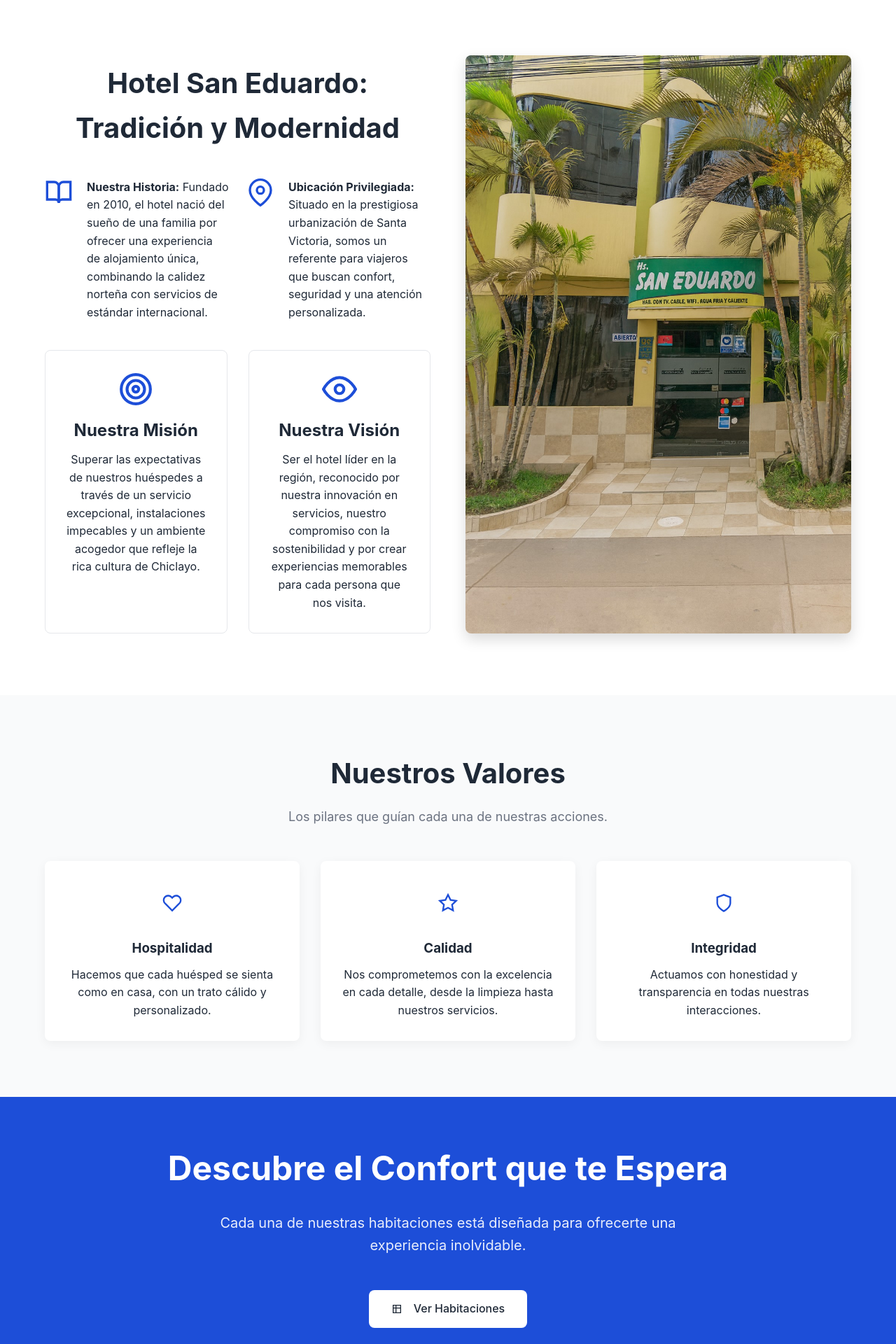
After one commit to Jamir17/CALIDAD---SISTEMA-RESERVAS-HOTEL-SAN-EDUARDO, a Flask app: page /nosotros in a window 1280 px wide. The commit adds this page. Shown: the part 353-2273 px from the top of the page at 70% size. Run offline with Flask 3, Linux system fonts and the light colour scheme.

Commit message:
nosotros

```diff
--- a/main.py
+++ b/main.py
@@ -50,6 +50,11 @@ def habitaciones_principales():
     """Muestra la página estática con todas las habitaciones."""
     return render_template("habitacionprincipal.html")
 
+@app.route("/nosotros")
+def nosotros():
+    """Muestra la página 'Acerca de Nosotros'."""
+    return render_template("nosotros.html")
+
 # ====== ARRANQUE ======
 if __name__ == "__main__":
     app.run(debug=True)
--- a/templates/base.html
+++ b/templates/base.html
@@ -53,7 +53,7 @@
               Servicios
             </a>
             </a>
-            <a href="#nosotros" class="nav-link">
+            <a href="{{ url_for('nosotros') }}" class="nav-link">
               <svg class="icon" viewBox="0 0 24 24" fill="none" stroke="currentColor" stroke-width="2">
                 <path d="M17 21v-2a4 4 0 0 0-4-4H5a4 4 0 0 0-4 4v2"></path>
                 <circle cx="9" cy="7" r="4"></circle>
@@ -124,8 +124,8 @@
             <h3>Enlaces Rápidos</h3>
             <ul class="footer-links">
               <li><a href="{{ url_for('habitaciones.habitaciones_cliente') }}">Habitaciones</a></li>
-              <li><a href="#">Reservas</a></li>
-              <li><a href="#nosotros">Acerca de Nosotros</a></li>
+              <li><a href="{{ url_for('reservas.mis_reservas') if session.get('usuario_id') else url_for('usuarios.iniciosesion') }}">Reservas</a></li>
+              <li><a href="{{ url_for('nosotros') }}">Acerca de Nosotros</a></li>
             </ul>
           </div>
 
--- /dev/null
+++ b/templates/nosotros.html
@@ -0,0 +1,241 @@
+{% extends "base.html" %}
+
+{% block title %}Acerca de Nosotros - Hotel San Eduardo{% endblock %}
+
+{% block content %}
+<main>
+  <!-- Hero para la sección "Nosotros" -->
+  <section class="hero-small">
+    <div class="hero-overlay"></div>
+    <div class="container hero-content">
+      <h1>Conoce Nuestra Historia</h1>
+      <p>Pasión por la hospitalidad en el corazón de Chiclayo.</p>
+    </div>
+  </section>
+
+  <!-- Contenido principal de "Acerca de Nosotros" -->
+  <section class="page-section">
+    <div class="container">
+      <div class="about-grid">
+        <!-- Columna de texto -->
+        <div class="about-text">
+          <div class="section-header" style="margin-bottom: 40px;">
+            <h2>Hotel San Eduardo: Tradición y Modernidad</h2>
+          </div>
+          <div class="intro-grid">
+            <div class="info-block">
+              <div class="info-icon">
+                <svg viewBox="0 0 24 24" fill="none" stroke="currentColor" stroke-width="2"><path d="M2 3h6a4 4 0 0 1 4 4v14a3 3 0 0 0-3-3H2z"></path><path d="M22 3h-6a4 4 0 0 0-4 4v14a3 3 0 0 1 3-3h7z"></path></svg>
+              </div>
+              <p><strong>Nuestra Historia:</strong> Fundado en 2010, el hotel nació del sueño de una familia por ofrecer una experiencia de alojamiento única, combinando la calidez norteña con servicios de estándar internacional.</p>
+            </div>
+            <div class="info-block">
+              <div class="info-icon">
+                <svg viewBox="0 0 24 24" fill="none" stroke="currentColor" stroke-width="2"><path d="M21 10c0 7-9 13-9 13s-9-6-9-13a9 9 0 0 1 18 0z"></path><circle cx="12" cy="10" r="3"></circle></svg>
+              </div>
+              <p><strong>Ubicación Privilegiada:</strong> Situado en la prestigiosa urbanización de Santa Victoria, somos un referente para viajeros que buscan confort, seguridad y una atención personalizada.</p>
+            </div>
+          </div>
+          <div class="mission-vision-grid">
+              <div class="mission-card">
+                <div class="mission-icon">
+                  <svg viewBox="0 0 24 24" fill="none" stroke="currentColor" stroke-width="2"><circle cx="12" cy="12" r="10"></circle><circle cx="12" cy="12" r="6"></circle><circle cx="12" cy="12" r="2"></circle></svg>
+                </div>
+                <h3>Nuestra Misión</h3>
+                <p>Superar las expectativas de nuestros huéspedes a través de un servicio excepcional, instalaciones impecables y un ambiente acogedor que refleje la rica cultura de Chiclayo.</p>
+              </div>
+              <div class="mission-card">
+                <div class="mission-icon">
+                  <svg viewBox="0 0 24 24" fill="none" stroke="currentColor" stroke-width="2"><path d="M1 12s4-8 11-8 11 8 11 8-4 8-11 8-11-8-11-8z"></path><circle cx="12" cy="12" r="3"></circle></svg>
+                </div>
+                <h3>Nuestra Visión</h3>
+                <p>Ser el hotel líder en la región, reconocido por nuestra innovación en servicios, nuestro compromiso con la sostenibilidad y por crear experiencias memorables para cada persona que nos visita.</p>
+              </div>
+          </div>
+        </div>
+
+        <!-- Columna de imagen -->
+        <div class="about-image">
+          <img src="{{ url_for('static', filename='img/habitacion_9.jpg') }}" alt="Fachada del Hotel San Eduardo">
+        </div>
+      </div>
+    </div>
+  </section>
+
+  <!-- Sección de Valores -->
+  <section class="page-section bg-light">
+    <div class="container">
+      <div class="section-header">
+        <h2>Nuestros Valores</h2>
+        <p>Los pilares que guían cada una de nuestras acciones.</p>
+      </div>
+      <div class="values-grid">
+        <div class="value-card">
+          <div class="value-icon">
+            <svg viewBox="0 0 24 24" fill="none" stroke="currentColor" stroke-width="2"><path d="M20.84 4.61a5.5 5.5 0 0 0-7.78 0L12 5.67l-1.06-1.06a5.5 5.5 0 0 0-7.78 7.78l1.06 1.06L12 21.23l7.78-7.78 1.06-1.06a5.5 5.5 0 0 0 0-7.78z"></path></svg>
+          </div>
+          <h3>Hospitalidad</h3>
+          <p>Hacemos que cada huésped se sienta como en casa, con un trato cálido y personalizado.</p>
+        </div>
+        <div class="value-card">
+          <div class="value-icon">
+            <svg viewBox="0 0 24 24" fill="none" stroke="currentColor" stroke-width="2"><polygon points="12 2 15.09 8.26 22 9.27 17 14.14 18.18 21.02 12 17.77 5.82 21.02 7 14.14 2 9.27 8.91 8.26 12 2"></polygon></svg>
+          </div>
+          <h3>Calidad</h3>
+          <p>Nos comprometemos con la excelencia en cada detalle, desde la limpieza hasta nuestros servicios.</p>
+        </div>
+        <div class="value-card">
+          <div class="value-icon">
+            <svg viewBox="0 0 24 24" fill="none" stroke="currentColor" stroke-width="2"><path d="M12 22s8-4 8-10V5l-8-3-8 3v7c0 6 8 10 8 10z"></path></svg>
+          </div>
+          <h3>Integridad</h3>
+          <p>Actuamos con honestidad y transparencia en todas nuestras interacciones.</p>
+        </div>
+      </div>
+    </div>
+  </section>
+
+  <!-- CTA para ver habitaciones -->
+  <section class="cta-section">
+      <div class="container">
+        <h2>Descubre el Confort que te Espera</h2>
+        <p>Cada una de nuestras habitaciones está diseñada para ofrecerte una experiencia inolvidable.</p>
+        <div class="cta-actions">
+           <a href="{{ url_for('habitaciones_principales') }}" class="btn btn-white btn-lg">
+              <svg class="icon" viewBox="0 0 24 24" fill="none" stroke="currentColor" stroke-width="2" style="margin-right: 8px;">
+                <path d="M4 4h16v16H4zM4 10h16M10 4v16"></path>
+              </svg>
+              Ver Habitaciones
+            </a>
+        </div>
+      </div>
+    </section>
+
+</main>
+{% endblock %}
+
+{% block extra_css %}
+{{ super() }}
+<style>
+  .hero-small {
+    position: relative;
+    padding: 80px 0;
+    background: url("{{ url_for('static', filename='img/lobby.jpg') }}") no-repeat center center/cover;
+    color: white;
+    text-align: center;
+  }
+  .page-section {
+    padding: 80px 0;
+  }
+  .bg-light { background-color: #f9fafb; }
+  .about-grid {
+    display: grid;
+    grid-template-columns: 1fr 1fr;
+    gap: 50px;
+    align-items: center;
+  }
+  .about-image img {
+    width: 100%;
+    border-radius: 8px;
+    box-shadow: 0 8px 20px rgba(0,0,0,0.15);
+  }
+  .section-header-left {
+    text-align: left;
+    margin-bottom: 20px;
+  }
+  .section-header-left h2 { font-size: 2.5rem; }
+
+  .intro-grid {
+    grid-column: 1 / -1; /* Ocupa todo el ancho */
+    display: grid;
+    grid-template-columns: repeat(2, 1fr);
+    gap: 25px;
+    align-items: flex-start;
+  }
+
+  .info-block {
+    display: flex;
+    align-items: flex-start;
+    gap: 20px;
+  }
+  .info-icon {
+    flex-shrink: 0;
+    width: 40px;
+    height: 40px;
+    color: var(--primary);
+  }
+  .info-block p { margin: 0; line-height: 1.6; }
+
+  .values-grid {
+    display: grid;
+    grid-template-columns: repeat(auto-fit, minmax(280px, 1fr));
+    gap: 30px;
+    margin-top: 40px;
+  }
+  .value-card {
+    text-align: center;
+    padding: 30px;
+    background: white;
+    border-radius: 8px;
+    box-shadow: 0 4px 15px rgba(0,0,0,0.05);
+  }
+  .value-icon {
+    width: 60px;
+    height: 60px;
+    margin: 0 auto 20px;
+    background: var(--primary-light);
+    border-radius: 50%;
+    display: flex;
+    align-items: center;
+    justify-content: center;
+  }
+  .value-icon svg {
+    width: 28px;
+    height: 28px;
+    color: var(--primary);
+  }
+  .value-card h3 { margin-bottom: 10px; }
+
+  .mission-vision-grid {
+    grid-column: 1 / -1; /* Ocupa todo el ancho del grid */
+    display: grid;
+    grid-template-columns: 1fr 1fr;
+    gap: 30px;
+    margin-top: 40px;
+  }
+  .mission-card {
+    padding: 30px;
+    background: #fff;
+    border: 1px solid #e5e7eb;
+    border-radius: 8px;
+    display: flex;
+    flex-direction: column;
+    align-items: center;
+    text-align: center;
+  }
+  .mission-icon {
+    width: 50px;
+    height: 50px;
+    margin-bottom: 15px;
+    color: var(--primary);
+  }
+  .mission-icon svg {
+    width: 100%;
+    height: 100%;
+  }
+  .mission-card h3 { font-size: 1.5rem; margin-bottom: 10px; }
+
+  @media (max-width: 768px) {
+    .about-grid {
+      grid-template-columns: 1fr;
+    }
+    .intro-grid {
+      grid-template-columns: 1fr;
+    }
+    .mission-vision-grid {
+      grid-template-columns: 1fr;
+    }
+  }
+</style>
+
+{% endblock %}
```
